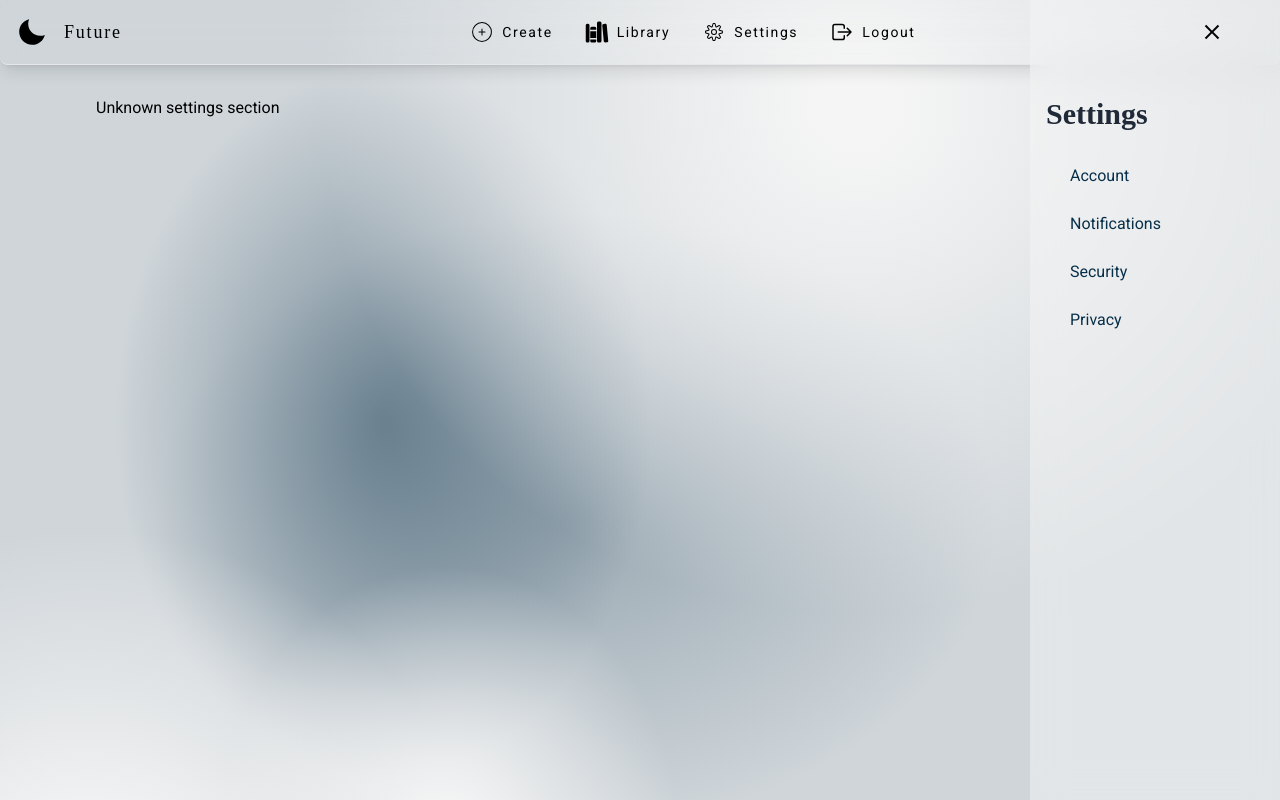
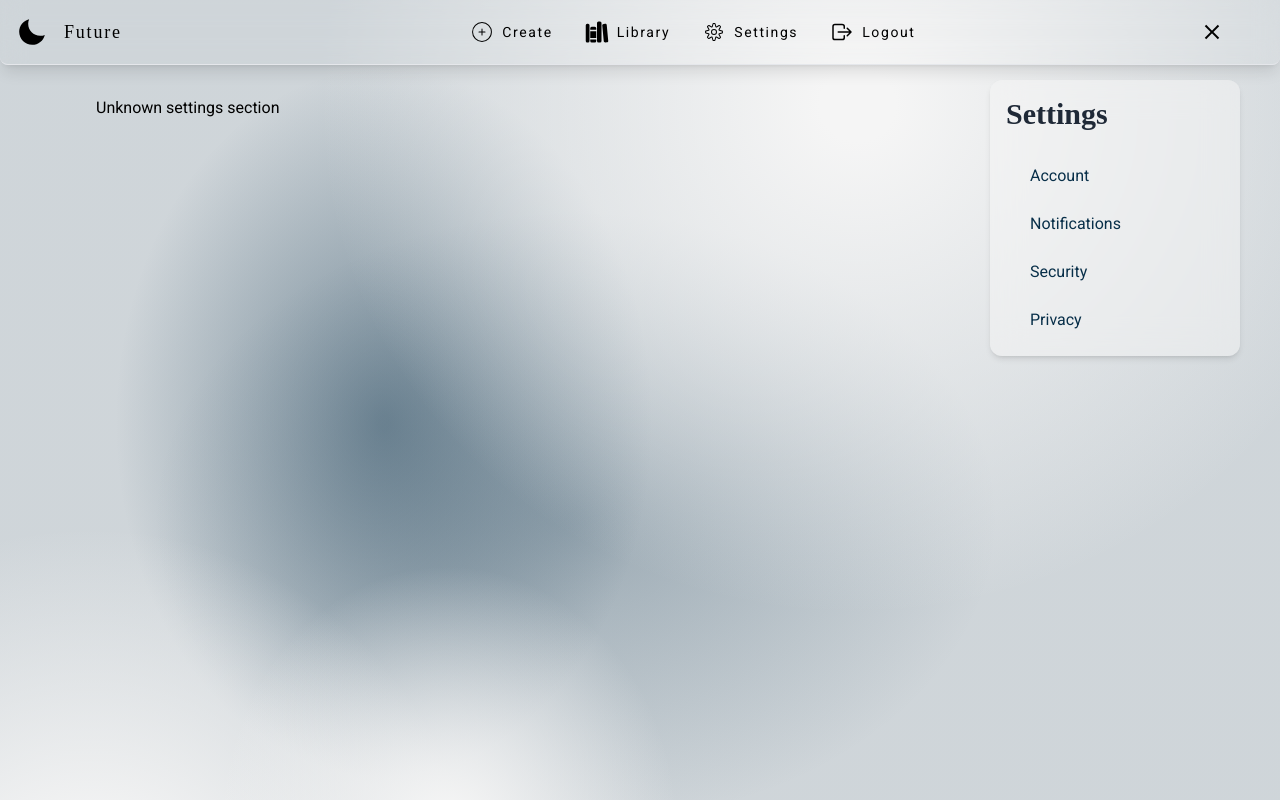
Before and after one commit to pawelek7k/future, a Next.js app: page /settings/1 in a window 1280 px wide. Shown: the top 800 px of the page. Built offline with nearby package versions, Linux system fonts and the light colour scheme; a web font is replaced by a local one.

Commit message:
Update Sidebar.tsx

```diff
--- a/app/components/settings/Sidebar.tsx
+++ b/app/components/settings/Sidebar.tsx
@@ -16,7 +16,7 @@ export const Sidebar: React.FC = () => {
       </div>
 
       <div
-        className={`fixed top-0 right-0 h-full text-sky-950  bg-neutral-100/50 dark:bg-zinc-950/20 p-4 pt-24 z-40 transition-transform duration-300 ease-in-out backdrop-blur-lg ${
+        className={`fixed top-20 right-10  text-sky-950  bg-neutral-100/50 dark:bg-zinc-950/20 p-4 z-40 rounded-xl transition-transform duration-300 ease-in-out backdrop-blur-lg shadow-md dark:shadow-zinc-950 ${
           isOpen ? "translate-x-0" : "translate-x-full"
         }`}
         style={{ width: "250px" }}
```
